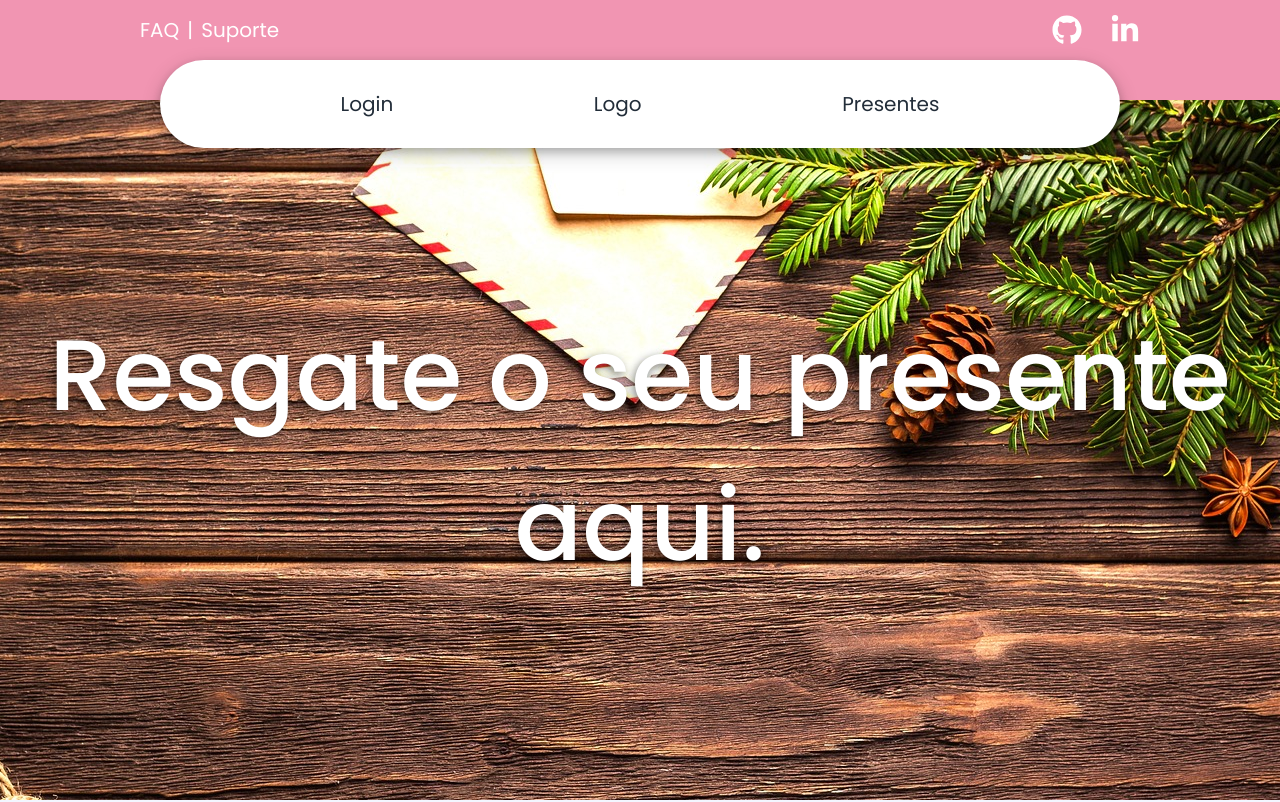
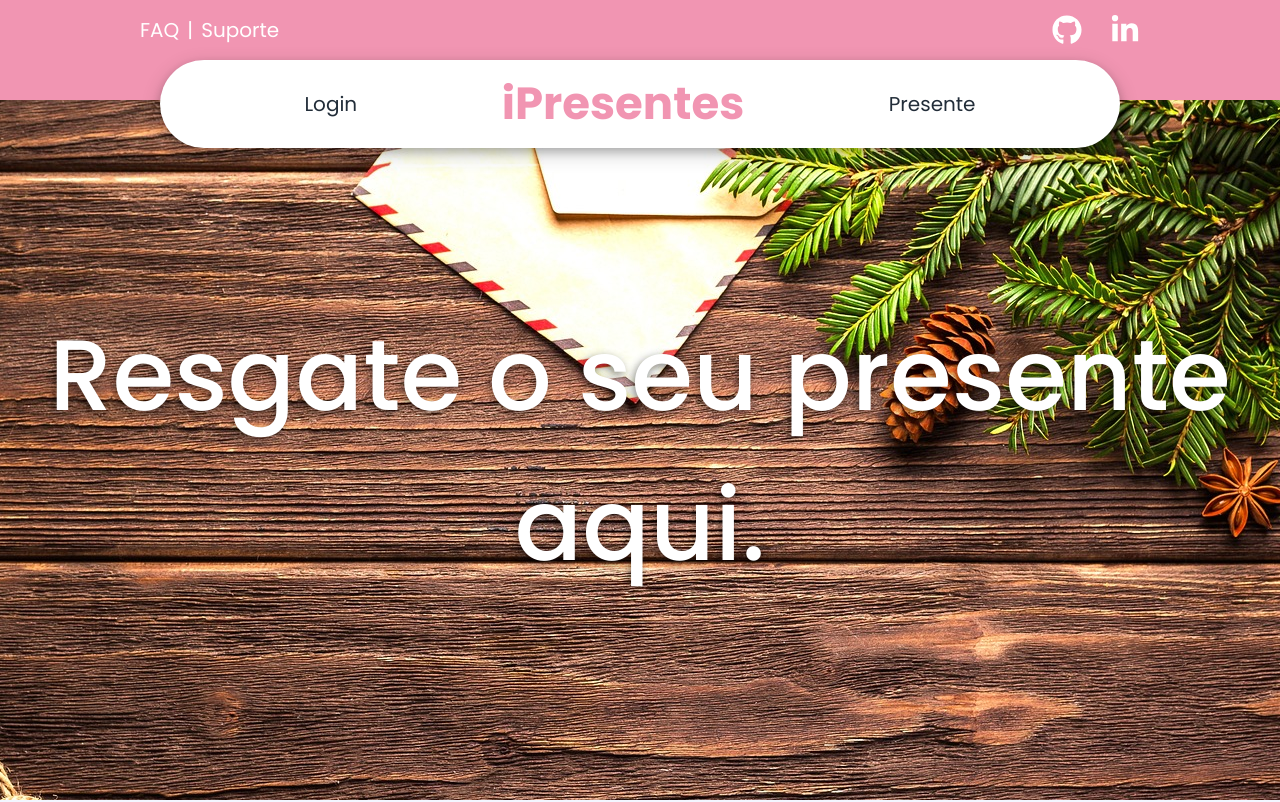
Before and after one commit to GabrielAttano/presente_natal_vite, a React (Vite) app: page / in a window 1280 px wide. Shown: the top 802 px of the page. Built offline with nearby package versions, Linux system fonts and the light colour scheme.

Commit message:
header logo

```diff
--- a/src/components/header/index.jsx
+++ b/src/components/header/index.jsx
@@ -32,8 +32,8 @@ function Header() {
                 <FaUser size={32}/> :
                 <Link to={"/Login"} style={{ textDecoration: 'none' }}><S.nav_li>Login</S.nav_li></Link>
               }
-              <Link to={"/"} style={{ textDecoration: 'none' }}><S.nav_li>Logo</S.nav_li></Link>
-              <Link to={"/gifts"} style={{ textDecoration: 'none' }}><S.nav_li>Presentes</S.nav_li></Link>
+              <Link to={"/"} style={{ textDecoration: 'none' }}><S.logo>iPresentes</S.logo></Link>
+              <Link to={"/gifts"} style={{ textDecoration: 'none' }}><S.nav_li>Presente</S.nav_li></Link>
             </S.nav_ul>
 
           </S.nav>
--- a/src/components/header/styled.js
+++ b/src/components/header/styled.js
@@ -42,6 +42,14 @@ export const link = styled.span`
     border-bottom: 1px solid ${C.white};
   }
 `
+
+export const logo = styled.span`
+  color: ${C.primary};
+  font-size: 45px;
+  text-decoration: inherit;
+  font-weight: 700;
+`
+
 export const linkSeparator = styled.span`
   color: ${C.white};
   font-size: 20px;
@@ -99,5 +107,5 @@ export const nav_ul = styled.ul`
 `;
 
 export const nav_li = styled.li`
-  margin: 0 1em;
+  margin: 0 0;
 `
```
